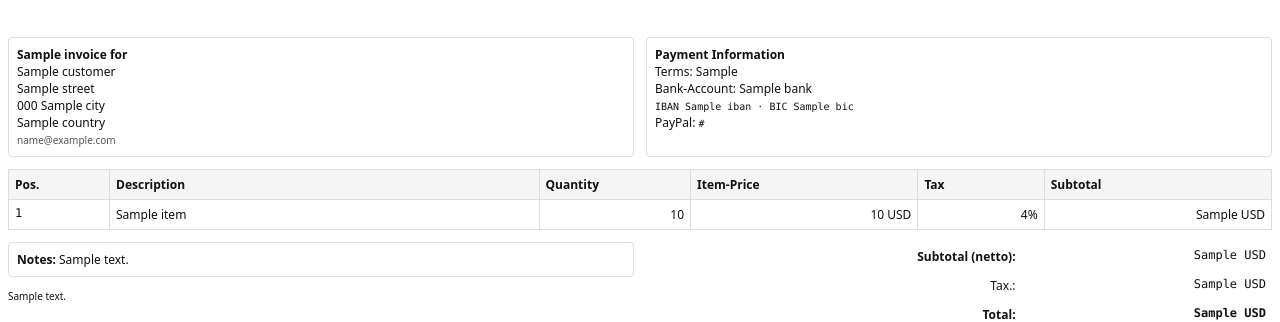
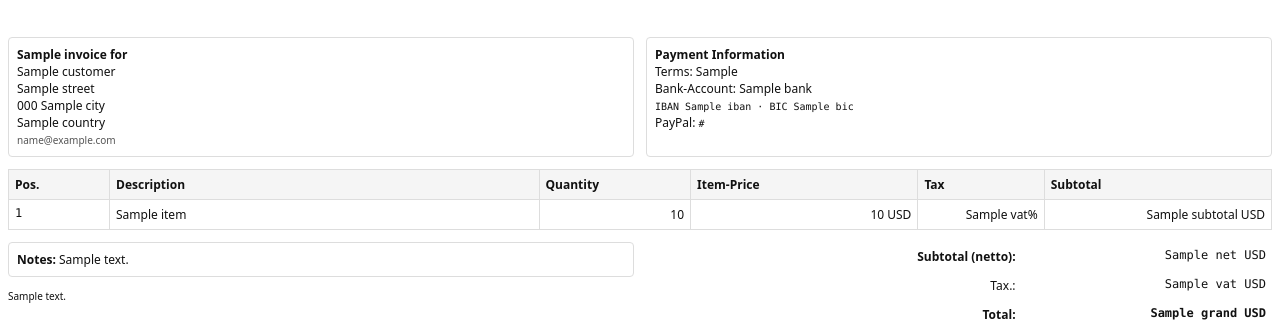
Before and after one commit to hanneseilers/order-csv-to-invoice, a Python web app: template templates/invoice.html in a window 1280 px wide. Shown: the part 112-434 px from the top of the page. Run offline with Jinja, Linux system fonts and the light colour scheme; the template is opened without the code that fills it: most values are stand-ins (such as "Sample title", 1, 10 or a date in 2020); grey boxes marked "Sample" are stand-in pictures.

Commit message:
Updated invoice template

```diff
--- a/templates/invoice.html
+++ b/templates/invoice.html
@@ -62,9 +62,9 @@
           <td class="mono">{{ loop.index }}</td>
           <td>{{ item.name }}</td>
           <td class="right">{{ item.quantity }}</td>
-          <td class="right">{{ item.unit_price_fmt }} {{ currency }}</td>
-          <td class="right">{{ item.tax_rate_pct }}%</td>
-          <td class="right">{{ item.line_net_fmt }} {{ currency }}</td>
+          <td class="right">{% if item.price %}{{ item.price }} {{ currency }}{% endif %}</td>
+          <td class="right">{% if item.vat %}{{ item.vat }}%{% endif %}</td>
+          <td class="right">{% if item.subtotal %}{{ item.subtotal }} {{ currency }}{% endif %}</td>
         </tr>
         {% endfor %}
         {% if shipping and shipping > 0 %}
@@ -86,15 +86,15 @@
       <table class="totals" style="width:100%">
         <tr>
           <td class="right" style="width:60%"><strong>Subtotal (netto):</strong></td>
-          <td class="right mono">{{ totals.net_fmt }} {{ currency }}</td>
+          <td class="right mono">{{ totals.net }} {{ currency }}</td>
         </tr>
         <tr>
           <td class="right">Tax.:</td>
-          <td class="right mono">{{ totals.vat_fmt }} {{ currency }}</td>
+          <td class="right mono">{{ totals.vat }} {{ currency }}</td>
         </tr>
         <tr>
           <td class="right"><strong>Total:</strong></td>
-          <td class="right mono"><strong>{{ totals.gross_fmt }} {{ currency }}</strong></td>
+          <td class="right mono"><strong>{{ totals.grand}} {{ currency }}</strong></td>
         </tr>
       </table>
     </div>
```
